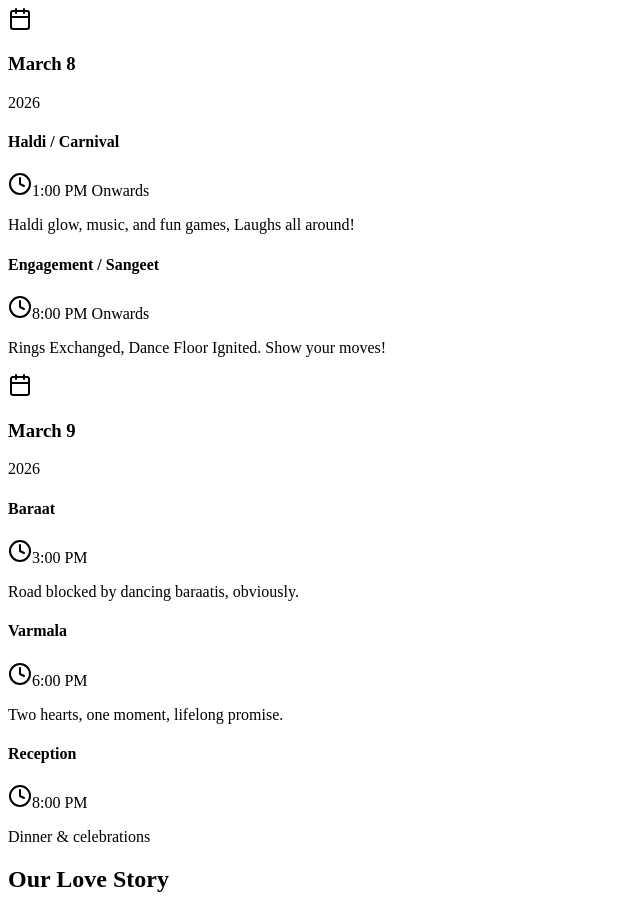
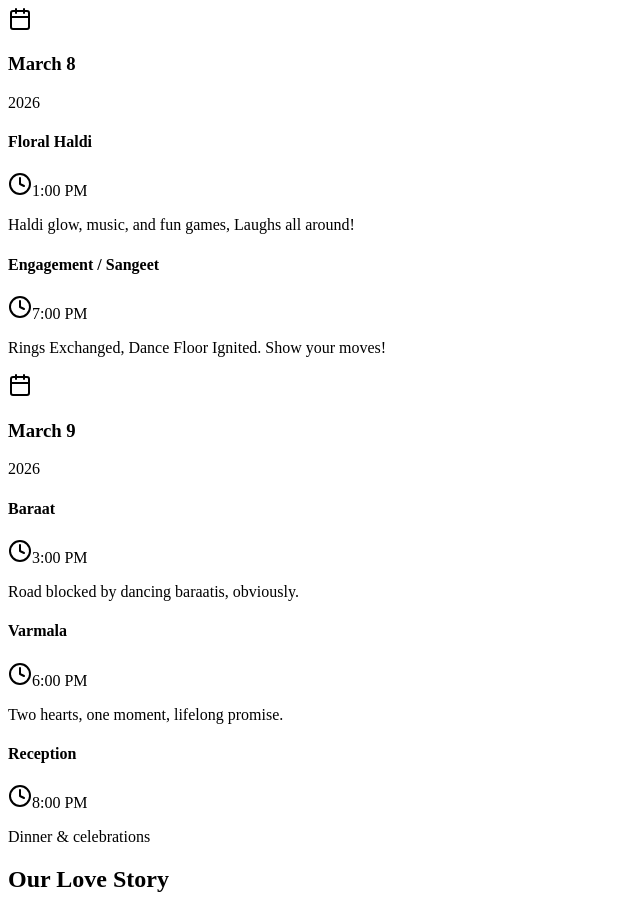
Before and after one commit to Rahulbanjare95/MyWedding, a React (Vite) app: page / in a window 1280 px wide. Shown: the part 5140-6053 px from the top of the page, without its empty margins (0-640 px from the left). Built offline with nearby package versions, Linux system fonts and the light colour scheme; the HTML template or start-up script is replaced by a standard one.

Commit message:
FIxed image order in journey

```diff
--- a/src/components/EventsSection.tsx
+++ b/src/components/EventsSection.tsx
@@ -8,14 +8,14 @@ const timelineEvents = [
     date: '2026',
     events: [
       {
-        title: 'Haldi / Carnival',
-        time: '1:00 PM Onwards',
+        title: 'Floral Haldi',
+        time: '1:00 PM',
         description: 'Haldi glow, music, and fun games, Laughs all around!',
 
       },
       {
         title: 'Engagement / Sangeet',
-        time: '8:00 PM Onwards',
+        time: '7:00 PM',
         description: 'Rings Exchanged, Dance Floor Ignited. Show your moves!',
 
       },
@@ -107,8 +107,6 @@ export function EventsSection() {
         </motion.div>
         <p className="text-sm text-gray-500">{dayEvents.date}</p>
       </div>
-
-      {/* Vertical Timeline */}
       <div className="relative pl-6">
         {/* Vertical Line */}
         <div className="absolute left-1.5 top-0 bottom-0 w-1 bg-gradient-to-b from-rose-300 to-rose-200" />
@@ -150,7 +148,6 @@ export function EventsSection() {
 
                     <p className="text-xs text-gray-600 mb-2">{event.description}</p>
 
-
                   </div>
                 </div>
               </motion.div>
```
Also changed, not shown: 1 other file (tests, documents, lock files or other folders).
